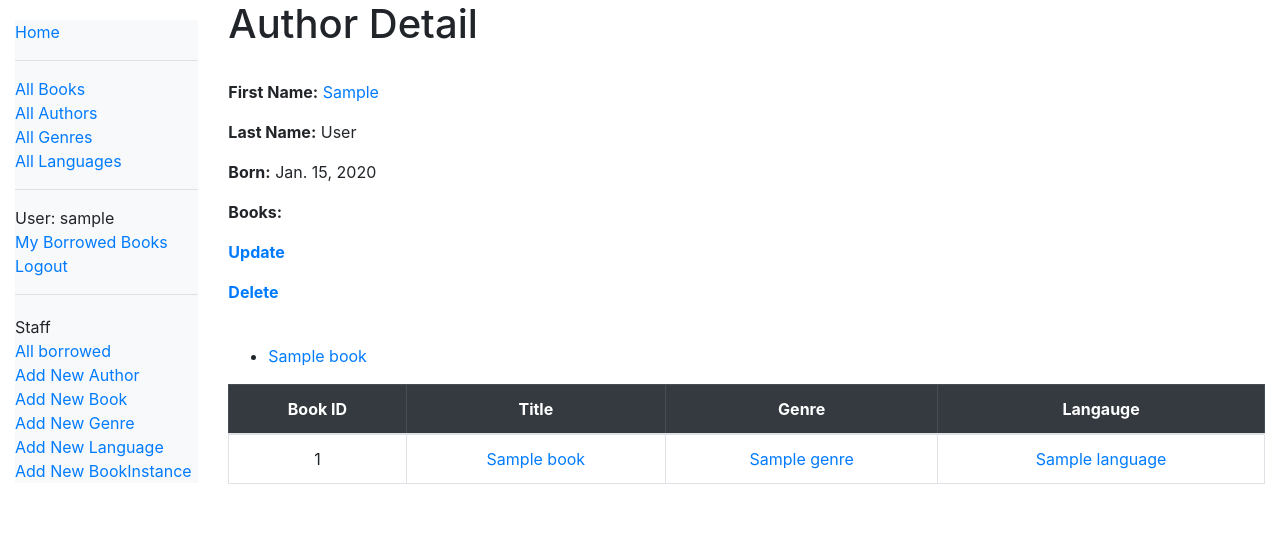
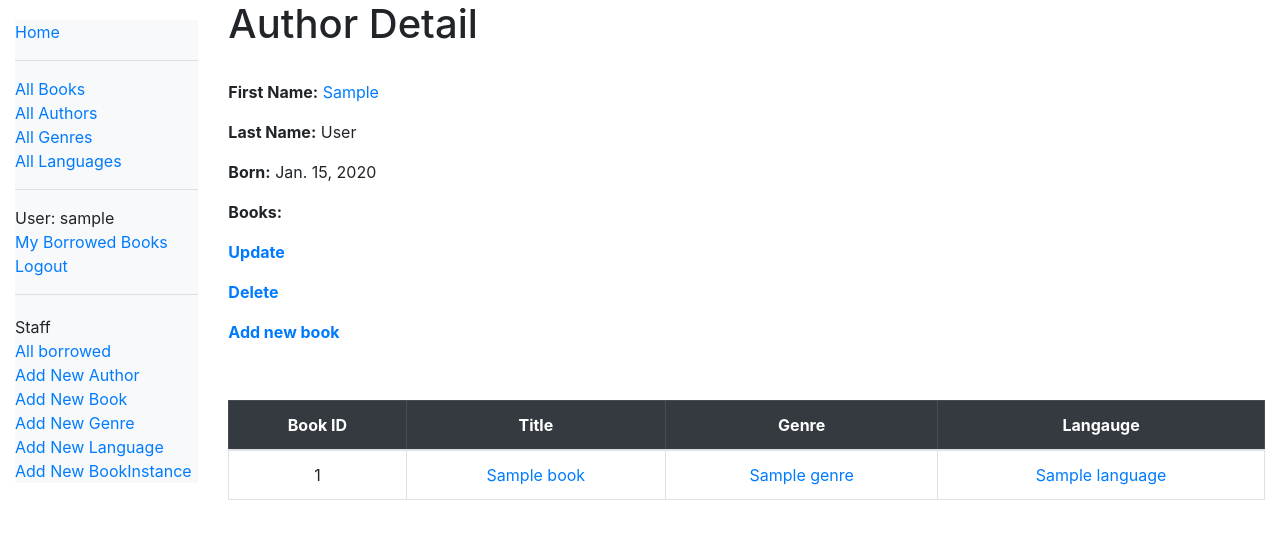
Before and after one commit to subodhchalak/locallibrary, a Django app: page /catalog/author/1/ in a window 1280 px wide. Shown: the part 70-609 px from the top of the page. Run offline with Django 4.2, Linux system fonts and the light colour scheme; a user stored in the database is signed in; tables that the repository leaves empty hold one stand-in row (values such as "Sample post").

Commit message:
Changes in template

```diff
--- a/templates/catalogApp/author_detail.html
+++ b/templates/catalogApp/author_detail.html
@@ -21,15 +21,17 @@
             {% if perms.catalogApp.can_mark_returned %}
                 <p><a href="{% url 'author-update' author.id %}"><strong>Update</strong></a></p>
                 <p><a href="{% url 'author-delete' author.id %}"><strong>Delete</strong></a></p>
+                <p><a href="{% url 'book-create' %}"><strong>Add new book</strong></a></p>
+
             {% endif %}
         {% endif %}
 
         <br>
-        {% for book in author.book_set.all %}
+        <!-- {% for book in author.book_set.all %}
             <ul>
                 <li><a href="{% url 'book-detail' book.id %}">{{ book.title }}</a></li>
             </ul>
-        {% endfor %}
+        {% endfor %} -->
 
 
         <table class="table  table-hover  table-bordered mt-3" border="2">
```
